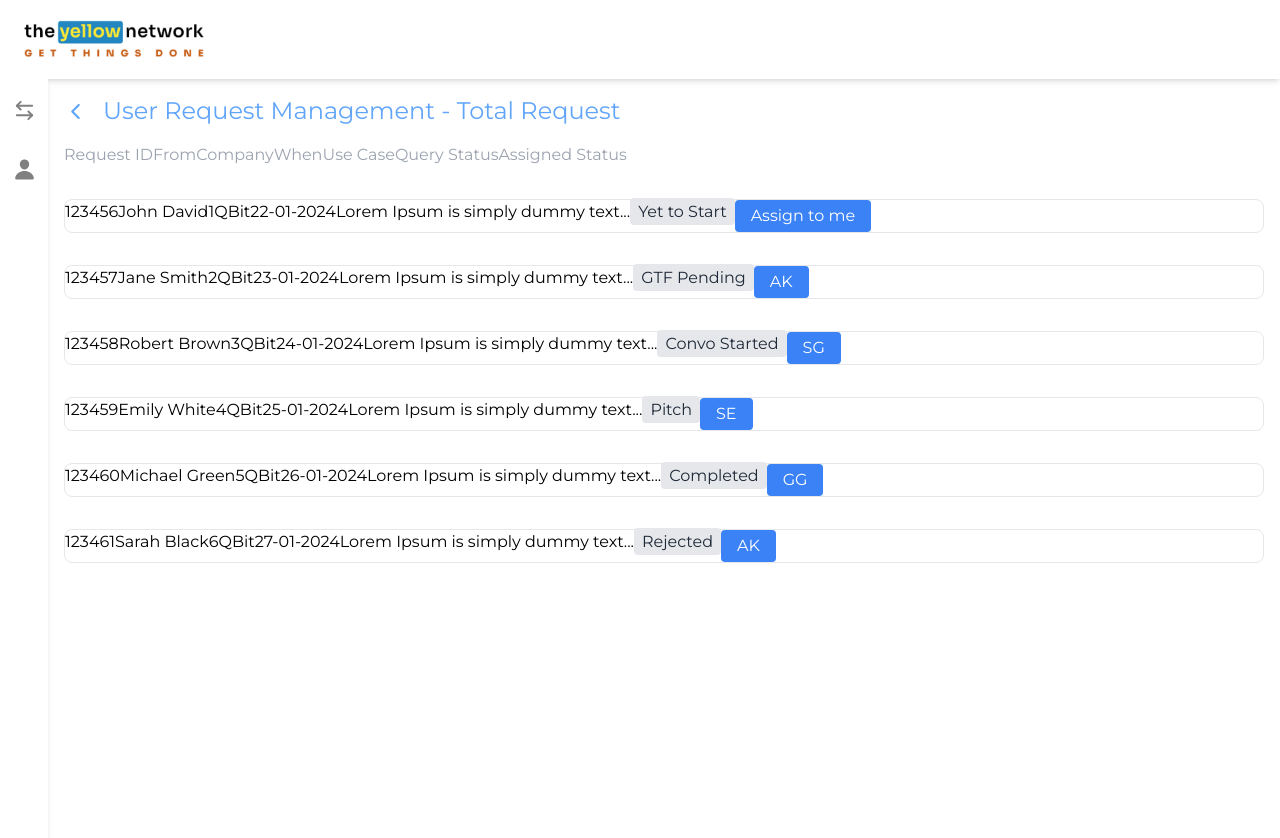
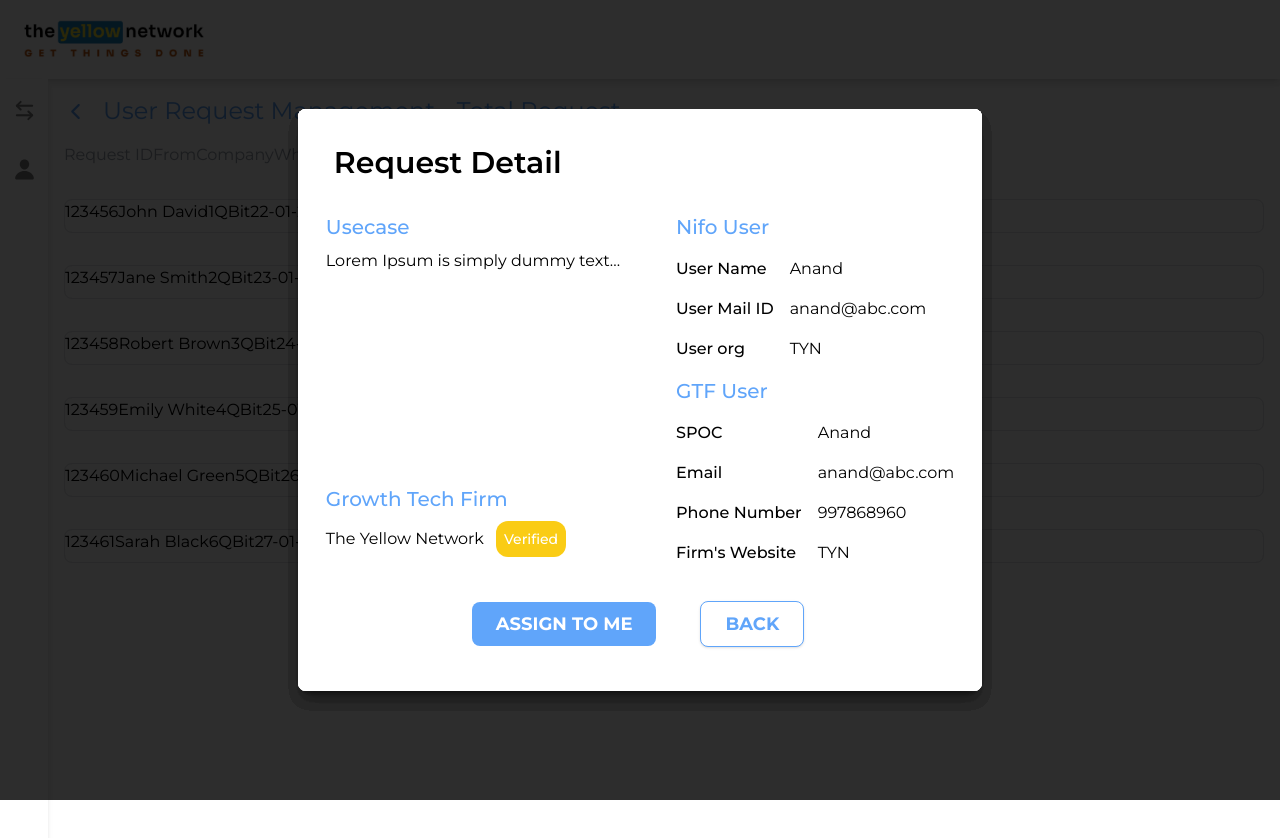
Before and after one commit to lathiesh24/the-yellow-network, a Next.js app: page /totalRequests in a window 1280 px wide. Both pictures are taken after a click on the button "Assign to me". Shown: the top 838 px of the page. Built offline with nearby package versions, Linux system fonts and the light colour scheme.

Commit message:
changes in ip and dashboard

```diff
--- a/src/app/changePassword/page.tsx
+++ b/src/app/changePassword/page.tsx
@@ -20,7 +20,7 @@ const ChangePassword: React.FC = () => {
   const onSubmit: SubmitHandler<IFormInput> = async (data) => {
     try {
       const response = await axios.post(
-        "http://172.174.112.166:8000///user/forgot-password/",
+        "http://127.0.0.1:8000//user/forgot-password/",
         {
           email: data.email,
         }
--- a/src/app/components/FeedbackForm.tsx
+++ b/src/app/components/FeedbackForm.tsx
@@ -23,7 +23,7 @@ const FeedbackForm: React.FC<FeedbackFormProps> = ({
     if (jwtAccessToken) {
       try {
         const response = await axios.post(
-          "http://172.174.112.166:8000///feedback/",
+          "http://127.0.0.1:8000//feedback/",
           {
             message: feedback,
           },
--- a/src/app/components/Prompt.tsx
+++ b/src/app/components/Prompt.tsx
@@ -63,7 +63,7 @@ const Prompt: React.FC<PromptProps> = ({
     const jwtAccessToken = localStorage.getItem("jwtAccessToken");
     if (jwtAccessToken) {
       const response = await axios.post(
-        "http://172.174.112.166:8000///queryhistory/save/",
+        "http://127.0.0.1:8000//queryhistory/save/",
         {
           userquery: query,
         },
--- a/src/app/components/ResetPassword.tsx
+++ b/src/app/components/ResetPassword.tsx
@@ -25,7 +25,7 @@ const ResetPassword: React.FC = () => {
 
     try {
       const response = await axios.post(
-        "http://172.174.112.166:8000///user/reset-password/",
+        "http://127.0.0.1:8000//user/reset-password/",
         {
           uidb64: uidb64,
           token: token,
--- a/src/app/login/page.tsx
+++ b/src/app/login/page.tsx
@@ -30,7 +30,7 @@ const LoginPage: React.FC = () => {
     try {
       console.log(data, "data");
       const response = await axios.post(
-        `http://172.174.112.166:8000///user/login/`,
+        `http://127.0.0.1:8000//user/login/`,
         data
       );
       setLoginResponse(response.data.message);
--- a/src/app/register/page.tsx
+++ b/src/app/register/page.tsx
@@ -31,7 +31,7 @@ const RegisterPage: React.FC = () => {
   const onSubmit: SubmitHandler<FormData> = async (data) => {
     console.log("dataforregister", data);
     //https://theyellow.group/api
-    let urlforregister = `http://172.174.112.166:8000///user/register/`;
+    let urlforregister = `http://127.0.0.1:8000//user/register/`;
     try {
       const response = await axios.post(urlforregister, data);
       setRegisterResponse(response.data.message);
--- a/src/app/totalRequests/page.tsx
+++ b/src/app/totalRequests/page.tsx
@@ -1,20 +1,76 @@
-import React from "react";
+"use client";
+
+import React, { useState } from "react";
 import NavBar from "../components/ConsultantScreen/Navbar";
-import { IoPerson } from 'react-icons/io5';
-import { LuArrowLeftRight } from 'react-icons/lu';
+import { IoPerson } from "react-icons/io5";
+import { LuArrowLeftRight } from "react-icons/lu";
 import { IoIosArrowBack } from "react-icons/io";
 
 // Sample data
 const requests = [
-    { id: 123456, from: "John David", company: "1QBit", date: "22-01-2024", useCase: "Lorem Ipsum is simply dummy text...", queryStatus: "Yet to Start", assignedStatus: "Assign to me" },
-    { id: 123457, from: "Jane Smith", company: "2QBit", date: "23-01-2024", useCase: "Lorem Ipsum is simply dummy text...", queryStatus: "GTF Pending", assignedStatus: "AK" },
-    { id: 123458, from: "Robert Brown", company: "3QBit", date: "24-01-2024", useCase: "Lorem Ipsum is simply dummy text...", queryStatus: "Convo Started", assignedStatus: "SG" },
-    { id: 123459, from: "Emily White", company: "4QBit", date: "25-01-2024", useCase: "Lorem Ipsum is simply dummy text...", queryStatus: "Pitch", assignedStatus: "SE" },
-    { id: 123460, from: "Michael Green", company: "5QBit", date: "26-01-2024", useCase: "Lorem Ipsum is simply dummy text...", queryStatus: "Completed", assignedStatus: "GG" },
-    { id: 123461, from: "Sarah Black", company: "6QBit", date: "27-01-2024", useCase: "Lorem Ipsum is simply dummy text...", queryStatus: "Rejected", assignedStatus: "AK" },
+  {
+    id: 123456,
+    from: "John David",
+    company: "1QBit",
+    date: "22-01-2024",
+    useCase: "Lorem Ipsum is simply dummy text...",
+    queryStatus: "Yet to Start",
+    assignedStatus: "Assign to me",
+  },
+  {
+    id: 123457,
+    from: "Jane Smith",
+    company: "2QBit",
+    date: "23-01-2024",
+    useCase: "Lorem Ipsum is simply dummy text...",
+    queryStatus: "GTF Pending",
+    assignedStatus: "AK",
+  },
+  {
+    id: 123458,
+    from: "Robert Brown",
+    company: "3QBit",
+    date: "24-01-2024",
+    useCase: "Lorem Ipsum is simply dummy text...",
+    queryStatus: "Convo Started",
+    assignedStatus: "SG",
+  },
+  {
+    id: 123459,
+    from: "Emily White",
+    company: "4QBit",
+    date: "25-01-2024",
+    useCase: "Lorem Ipsum is simply dummy text...",
+    queryStatus: "Pitch",
+    assignedStatus: "SE",
+  },
+  {
+    id: 123460,
+    from: "Michael Green",
+    company: "5QBit",
+    date: "26-01-2024",
+    useCase: "Lorem Ipsum is simply dummy text...",
+    queryStatus: "Completed",
+    assignedStatus: "GG",
+  },
+  {
+    id: 123461,
+    from: "Sarah Black",
+    company: "6QBit",
+    date: "27-01-2024",
+    useCase: "Lorem Ipsum is simply dummy text...",
+    queryStatus: "Rejected",
+    assignedStatus: "AK",
+  },
 ];
 
 const TotalRequests: React.FC = () => {
+  const [assignToMeOpen, setAssignToMeOpen] = useState<boolean>(false);
+
+  console.log("assigntomeopen", assignToMeOpen);
+
+  const handleAssignToMe = () => {};
+
   return (
     <div>
       <NavBar />
@@ -22,10 +78,10 @@ const TotalRequests: React.FC = () => {
         <div className="flex-grow flex flex-row">
           <div className="flex flex-col gap-4 bg-white shadow-md w-12 items-center">
             <div className="mt-5">
-                            <LuArrowLeftRight size={23} color='grey' />
+              <LuArrowLeftRight size={23} color="grey" />
             </div>
             <div className="mt-5">
-                            <IoPerson size={23} color='grey' />
+              <IoPerson size={23} color="grey" />
             </div>
           </div>
           <div className="flex-grow p-4">
@@ -44,17 +100,141 @@ const TotalRequests: React.FC = () => {
                 <div className="">Assigned Status</div>
               </div>
               {requests.map((request) => (
-                                <div key={request.id} className="flex flex-row border rounded-lg ">
+                <div
+                  key={request.id}
+                  className="flex flex-row border rounded-lg "
+                >
                   <div className="">{request.id}</div>
                   <div className="">{request.from}</div>
                   <div className="">{request.company}</div>
                   <div className="">{request.date}</div>
                   <div className="">{request.useCase}</div>
                   <div className="">
-                                        <span className="bg-gray-200 text-gray-800 py-1 px-2 rounded">{request.queryStatus}</span>
+                    <span className="bg-gray-200 text-gray-800 py-1 px-2 rounded">
+                      {request.queryStatus}
+                    </span>
                   </div>
                   <div className="">
-                                        <button className="bg-blue-500 text-white py-1 px-4 rounded">{request.assignedStatus}</button>
+                    <button
+                      className="bg-blue-500 text-white py-1 px-4 rounded"
+                      onClick={() => setAssignToMeOpen(true)}
+                    >
+                      {request.assignedStatus}
+                    </button>
+                    {assignToMeOpen ? (
+                      <>
+                        <div className="justify-center items-center flex overflow-x-hidden overflow-y-auto fixed inset-0 z-50 outline-none focus:outline-none">
+                          <div className="relative w-auto my-6 mx-auto max-w-3xl">
+                            {/*content*/}
+                            <div className="p-4 border-0 rounded-lg shadow-lg relative flex flex-col w-full bg-white outline-none focus:outline-none">
+                              {/*header*/}
+                              <div className="flex items-start justify-between p-5  rounded-t">
+                                <h3 className="text-3xl font-semibold">
+                                  Request Detail
+                                </h3>
+                                <button
+                                  className="p-1 ml-auto bg-transparent border-0 text-black opacity-5 float-right text-3xl leading-none font-semibold outline-none focus:outline-none"
+                                  onClick={() => setAssignToMeOpen(false)}
+                                >
+                                  <span className="bg-transparent text-black opacity-5 h-6 w-6 text-2xl block outline-none focus:outline-none">
+                                    ×
+                                  </span>
+                                </button>
+                              </div>
+
+                              {/* body */}
+                              <div className="flex flex-row justify-around gap-14 p-3">
+                                <div className="flex flex-col justify-between">
+                                  <div className="flex flex-col gap-2">
+                                    <div className="font-medium text-xl text-blue-400 flex flex-col gap-2">
+                                      Usecase
+                                    </div>
+                                    <div className="">{request.useCase}</div>
+                                  </div>
+
+                                  <div className="flex flex-col gap-2">
+                                    <div className="font-medium text-xl text-blue-400">
+                                      Growth Tech Firm
+                                    </div>
+                                    <div className="flex gap-3 justify-start items-center">
+                                      <div>The Yellow Network</div>
+                                      <div className="text-sm rounded-xl p-2 bg-yellow-400 font-medium text-white">
+                                        Verified
+                                      </div>
+                                    </div>
+                                    <div></div>
+                                  </div>
+                                </div>
+
+                                <div className="text-xl">
+                                  <div className="flex flex-col gap-4">
+                                    <div>
+                                      <div className="font-medium mb-4 text-blue-400">
+                                        Nifo User
+                                      </div>
+
+                                      <div className="text-base flex flex-row gap-4">
+                                        <div className="flex font-medium flex-col gap-4">
+                                          <div>User Name</div>
+                                          <div>User Mail ID</div>
+                                          <div>User org</div>
+                                        </div>
+
+                                        <div className="flex flex-col gap-4">
+                                          <div>Anand</div>
+                                          <div>anand@abc.com</div>
+                                          <div>TYN</div>
+                                        </div>
+                                      </div>
+                                    </div>
+
+                                    <div>
+                                      <div className="font-medium mb-4 text-blue-400">
+                                        GTF User
+                                      </div>
+                                      <div className="text-base flex flex-row gap-4 ">
+                                        <div className="flex font-medium flex-col gap-4">
+                                          <div>SPOC</div>
+                                          <div>Email</div>
+                                          <div>Phone Number</div>
+                                          <div>Firm's Website</div>
+                                        </div>
+
+                                        <div className="flex flex-col gap-4">
+                                          <div>Anand</div>
+                                          <div>anand@abc.com</div>
+                                          <div>997868960</div>
+                                          <div>TYN</div>
+                                        </div>
+                                      </div>
+                                    </div>
+                                  </div>
+                                </div>
+                              </div>
+
+                              {/*footer*/}
+                              <div className="flex items-center justify-center gap-10 p-6 rounded-b">
+                                <button
+                                  className="bg-blue-400 rounded-lg text-lg text-white background-transparent font-bold uppercase px-6 py-2 outline-none focus:outline-none mr-1 mb-1 ease-linear transition-all duration-150"
+                                  type="button"
+                                  onClick={() => setAssignToMeOpen(false)}
+                                >
+                                  Assign to me
+                                </button>
+                                <button
+                                  className="bg-white text-blue-400 rounded-lg text-lg border border-blue-400  font-bold uppercase px-6 py-2 shadow hover:shadow-lg outline-none focus:outline-none mr-1 mb-1 ease-linear transition-all duration-150"
+                                  type="button"
+                                  onClick={() => setAssignToMeOpen(false)}
+                                >
+                                  Back
+                                </button>
+                              </div>
+                            </div>
+                          </div>
+                        </div>
+                        <div className="opacity-25 fixed inset-0 z-40 bg-black"></div>
+                      </>
+                    ) : null}
                   </div>
                 </div>
               ))}
```
Also changed, not shown: src/app/components/CompanyProfilePane.tsx (+10 -8 lines), src/app/components/HomePage.tsx (+6 -6 lines), src/app/components/LeftFrame/LeftFrame.tsx (+100 -54 lines), 1 other file (tests, documents, lock files or other folders). Lines whose indentation alone changed are shown as unchanged.
